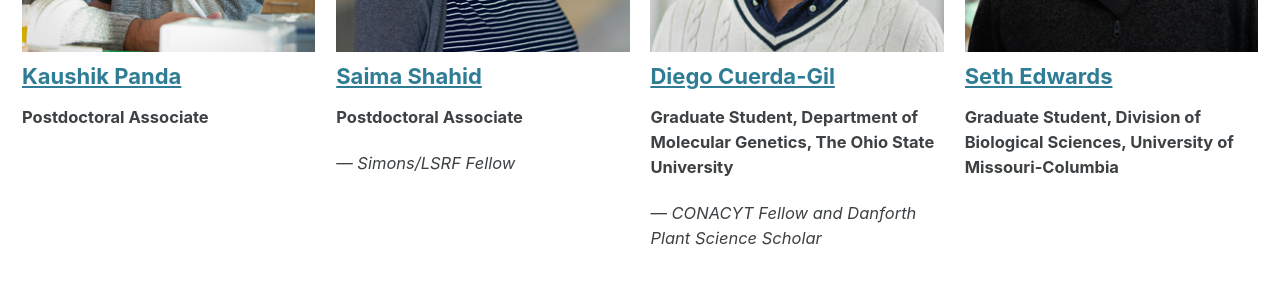
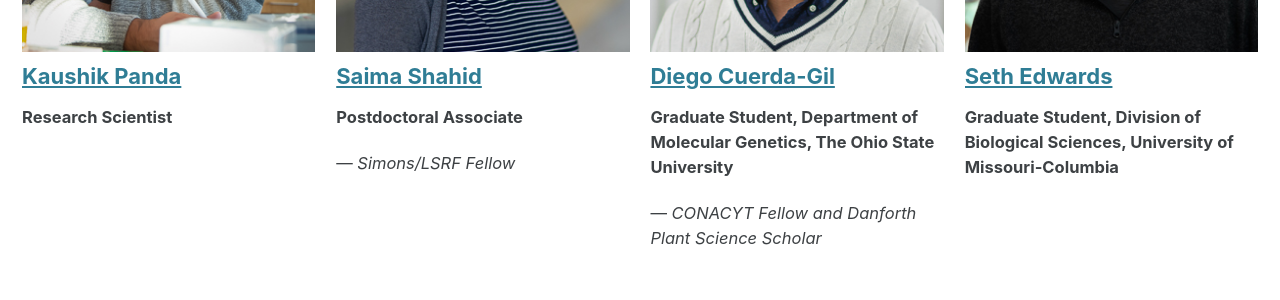
Before and after one commit to SlotkinLab/slotkinlab.github.io, a Jekyll site: the page built from _pages/people.md, in a window 1280 px wide. Shown: the part 1220-1520 px from the top of the page. Built offline with Jekyll 4.4.1, drawn with Linux system fonts in a browser that asks for light colours; cached includes are drawn as plain includes; nearby versions of some CDN libraries.

Commit message:
Update 1-panda-kaushik.md

```diff
--- a/_people/1-panda-kaushik.md
+++ b/_people/1-panda-kaushik.md
@@ -2,7 +2,7 @@
 layout: archive
 title: "Kaushik Panda"
 author: Kaushik Panda
-jobtitle: Postdoctoral Associate
+jobtitle: Research Scientist
 bio:
 excerpt: ""
 author_profile: true
```
